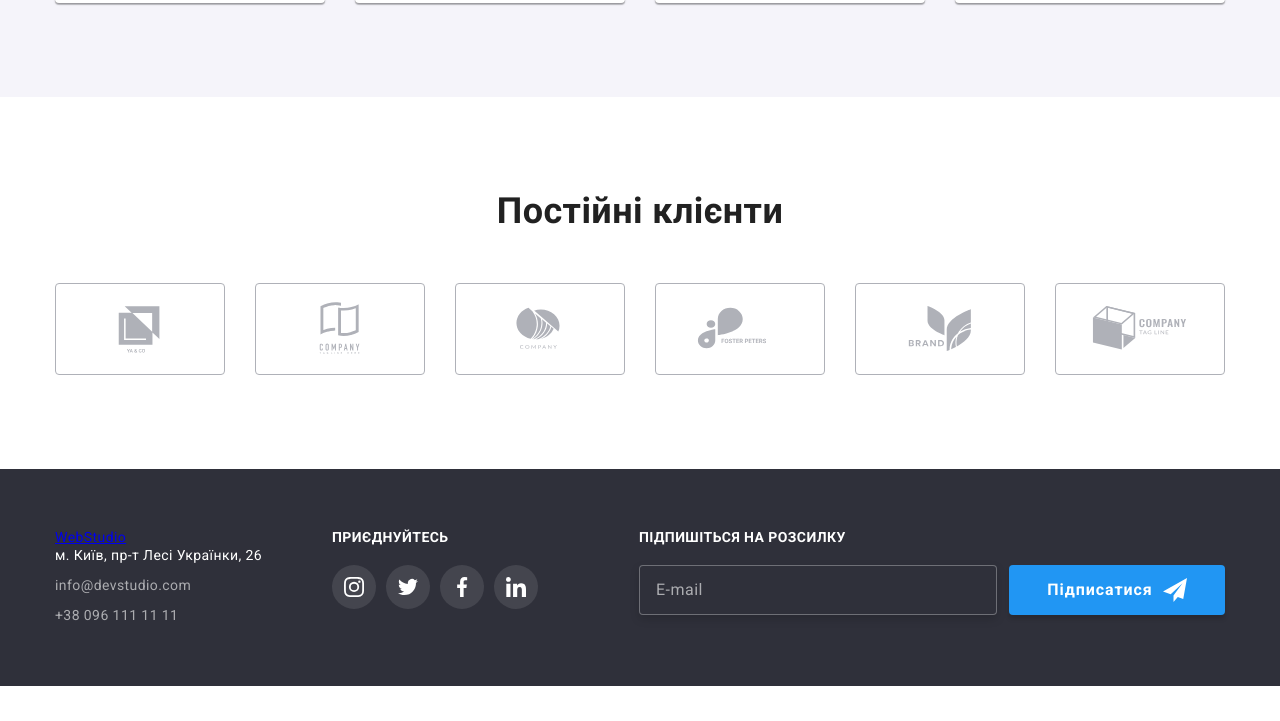
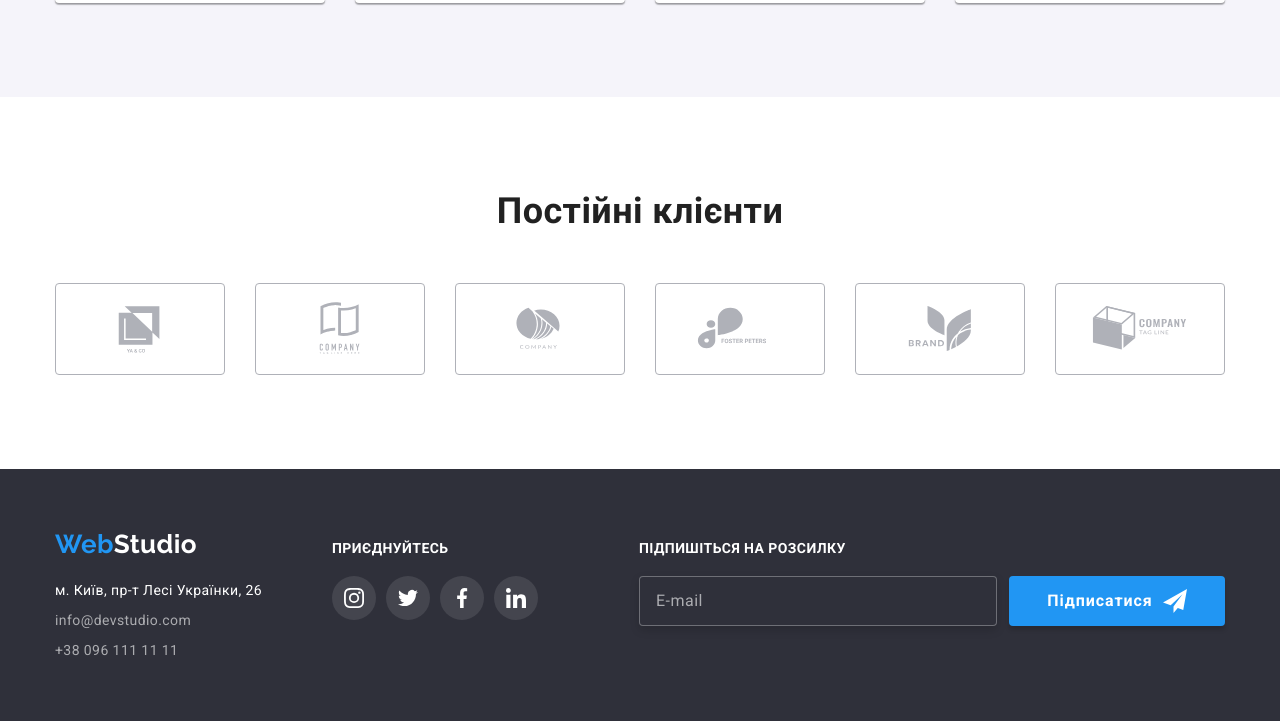
Before and after one commit to KaterynaChernetska/WebStudio-06, a plain HTML site: page index.html in a window 1280 px wide. Shown: the part 2210-2931 px from the top of the page. Before the commit the page ends 2896 px from the top, so only its background shows below. Drawn offline with nearby package versions, Linux system fonts and the light colour scheme.

Commit message:
Homework 6

```diff
--- a/index.html
+++ b/index.html
@@ -381,8 +381,8 @@
     <footer class="footer">
       <div class="container footer-wrap">
         <div class="footer-box">
-          <a href="./index.html" class="footer__logo"
-            >Web<span class="footer__logo__studio">Studio</span></a
+          <a href="./index.html" class="footer-logo"
+            >Web<span class="footer-logo-studio">Studio</span></a
           >
           <address>
             <ul class="address list">
@@ -441,10 +441,9 @@
             </li>
           </ul>
         </div>
-
         <div class="subscribe-box">
           <h2 class="footer-social-title">Підпишіться на розсилку</h2>
-
+          <div class="subscribe-wrap">
             <form class="sub-form">
               <label for="mail"></label>
               <input
@@ -461,7 +460,7 @@
                 </svg>
               </button>
             </form>
-
+          </div>
         </div>
       </div>
     </footer>
```
